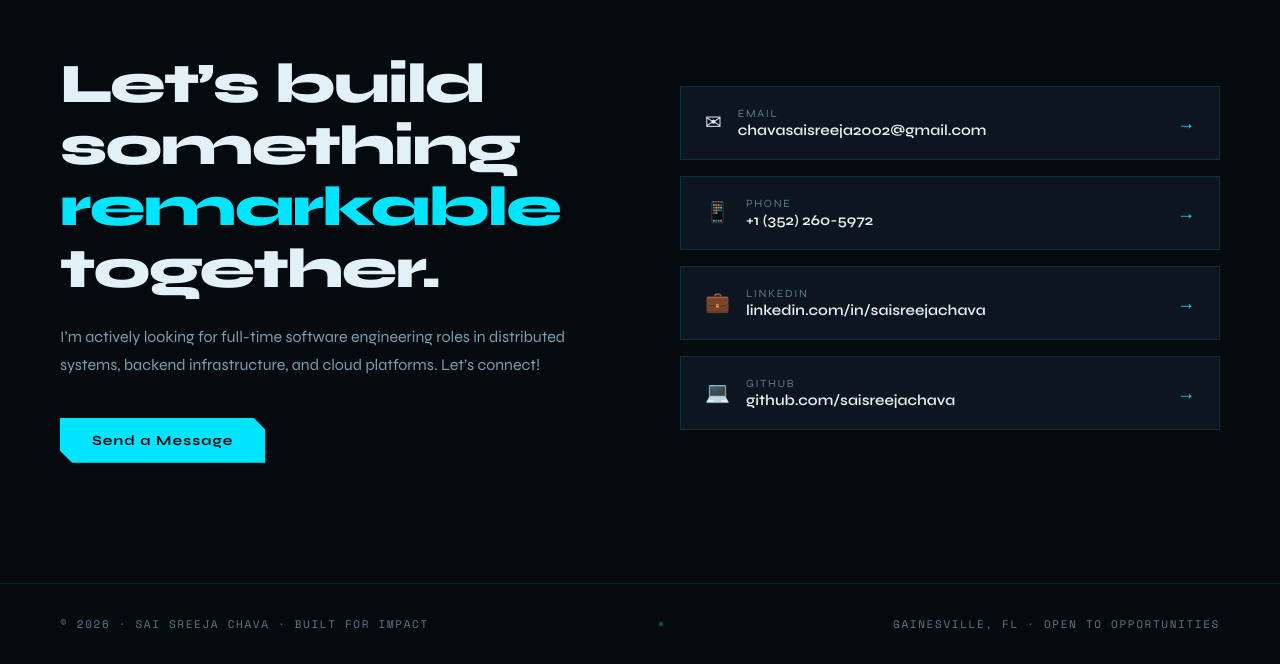
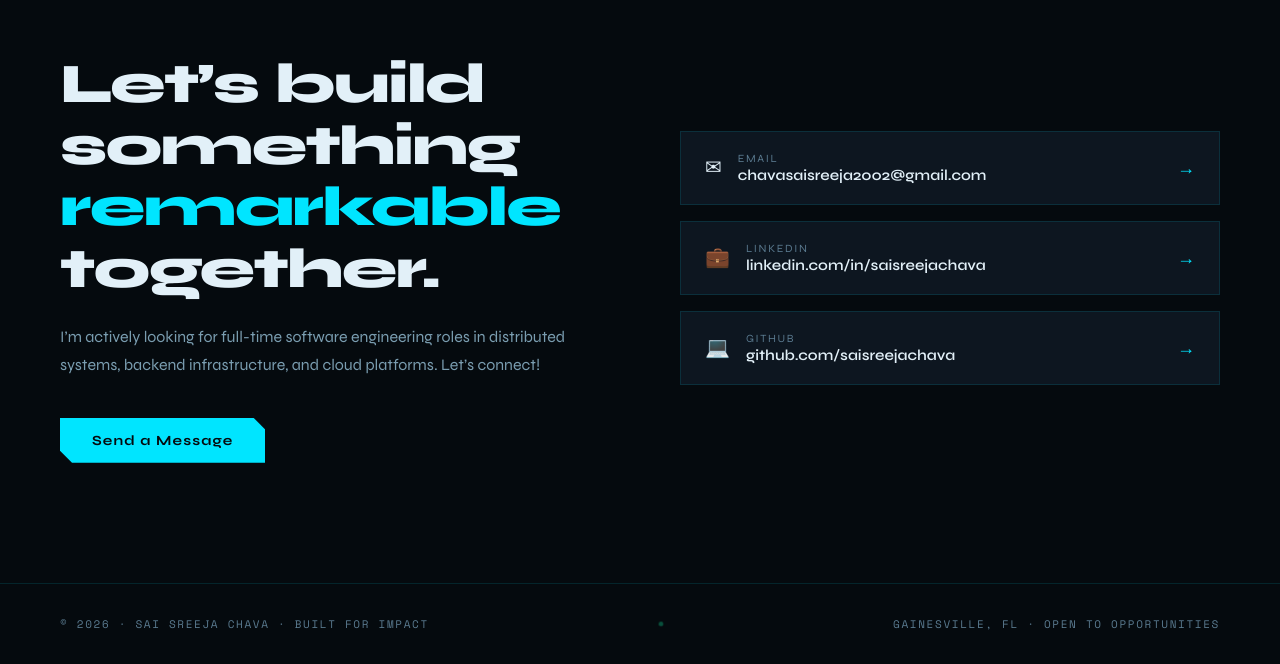
Before and after one commit to saisreejachava/saisreejachava-portfolio, a website built with Vite: page index.html in a window 1280 px wide. Shown: the part 5733-6397 px from the top of the page. Built offline with nearby package versions, Linux system fonts and the light colour scheme.

Commit message:
updated personal information

```diff
--- a/index.html
+++ b/index.html
@@ -465,17 +465,12 @@
         <div><span class="cl-label">Email</span><span class="cl-value">chavasaisreeja2002@gmail.com</span></div>
         <div class="cl-arrow">&#8594;</div>
       </a>
-      <a href="tel:+13522605972" class="contact-link">
-        <div class="cl-icon">&#128241;</div>
-        <div><span class="cl-label">Phone</span><span class="cl-value">+1 (352) 260-5972</span></div>
-        <div class="cl-arrow">&#8594;</div>
-      </a>
-      <a href="https://linkedin.com/in/YOUR_USERNAME" target="_blank" class="contact-link">
+      <a href="https://www.linkedin.com/in/saisreejachava/" target="_blank" class="contact-link">
         <div class="cl-icon">&#128188;</div>
         <div><span class="cl-label">LinkedIn</span><span class="cl-value">linkedin.com/in/saisreejachava</span></div>
         <div class="cl-arrow">&#8594;</div>
       </a>
-      <a href="https://github.com/YOUR_USERNAME" target="_blank" class="contact-link">
+      <a href="https://github.com/saisreejachava" target="_blank" class="contact-link">
         <div class="cl-icon">&#128187;</div>
         <div><span class="cl-label">GitHub</span><span class="cl-value">github.com/saisreejachava</span></div>
         <div class="cl-arrow">&#8594;</div>
```
